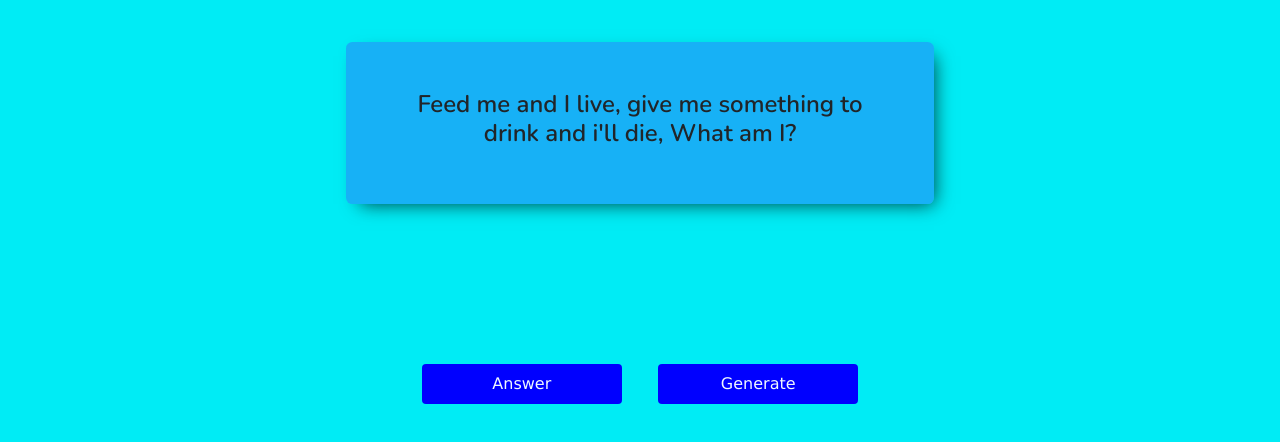
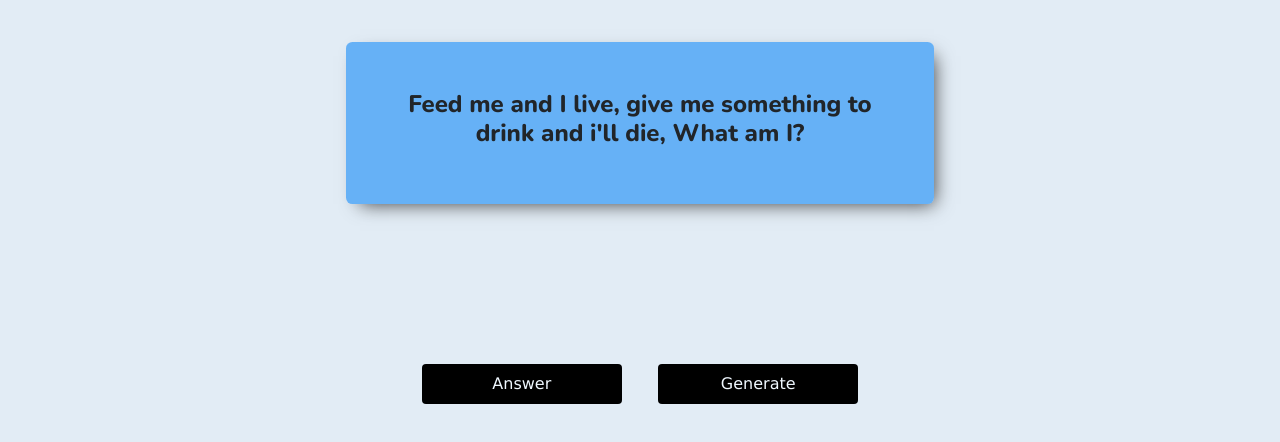
Before and after one commit to nikhil24min/nikhil24min.github.io, a plain HTML site: page index.html in a window 1280 px wide. Shown: the part 172-614 px from the top of the page. Drawn offline with nearby package versions, Linux system fonts and the light colour scheme; a web font is replaced by a local one.

Commit message:
Update index.html

```diff
--- a/index.html
+++ b/index.html
@@ -25,7 +25,7 @@
         body{
             height: 100vh;
             font-weight : 800;
-            background-color: rgb(0, 236, 245);
+            background-color: rgb(226, 236, 245);
         }
         .question-box{
             background-color: rgba(37, 146, 247, 0.648);
@@ -36,10 +36,14 @@
             -moz-box-shadow: 7px 7px 18px -7px rgba(0,0,0,0.75);
             box-shadow: 7px 7px 18px -7px rgba(0,0,0,0.75);
         }
+        #questionid{
+            font-weight:800;
+        }
+
 
         .btn{
             min-width:200px;
-            background-color: blue;
+            background-color: black;
             border: none;
             transition: .3s;
             font-weight: 500;
```
